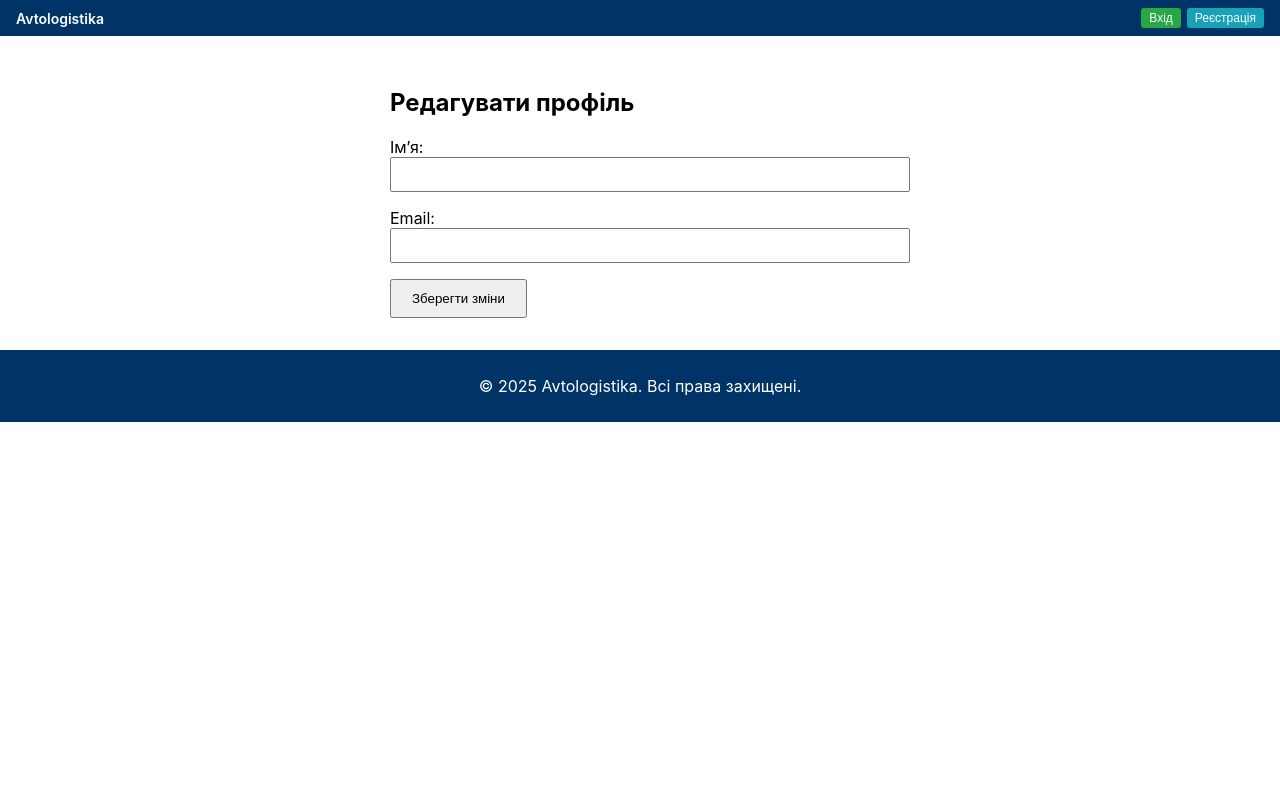
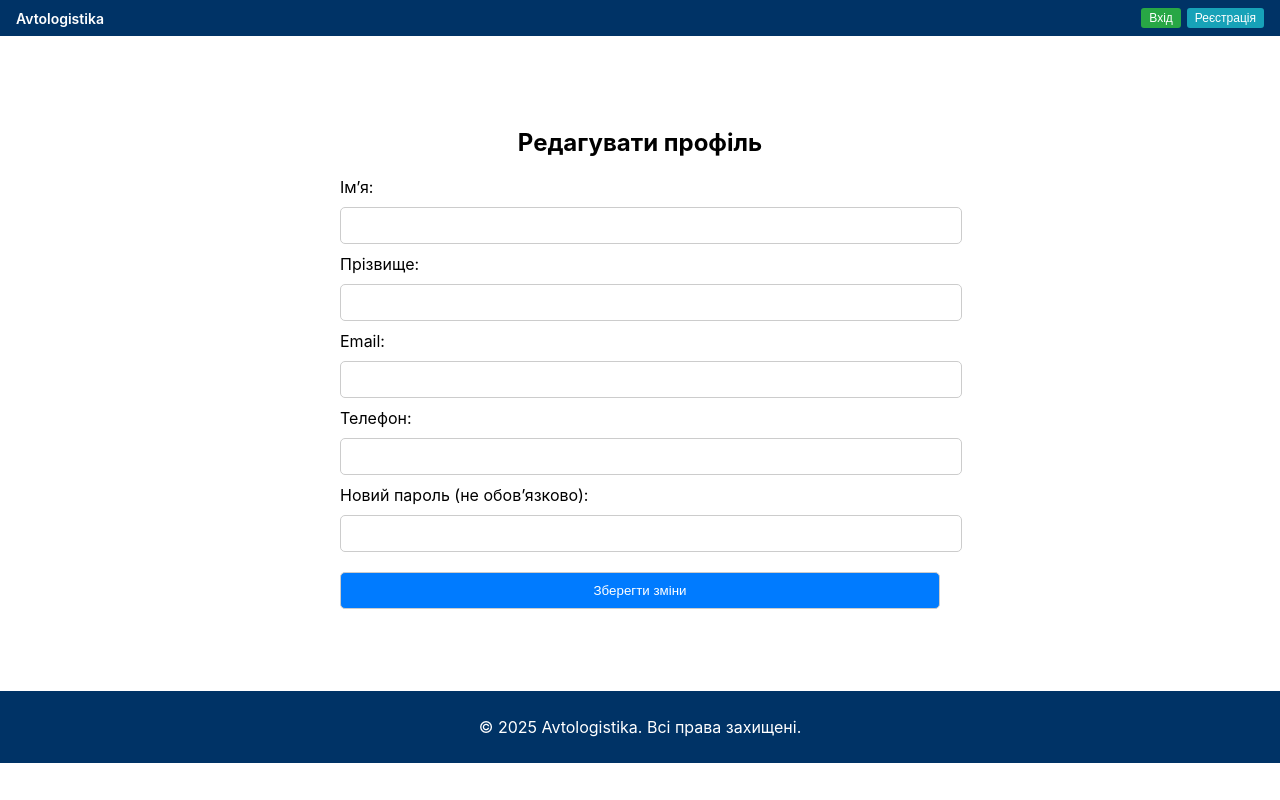
Before and after one commit to i-budonnyi/home, a React (Create React App) app: page /edit-profile in a window 1280 px wide. Built offline with nearby package versions, Linux system fonts and the light colour scheme.

Commit message:
download

```diff
--- a/src/components/EditProfilePage/EditProfilePage.js
+++ b/src/components/EditProfilePage/EditProfilePage.js
@@ -1,17 +1,24 @@
+// ✅ EditProfilePage.jsx — фронтенд React
+
 import React, { useState, useEffect } from 'react';
 
 const EditProfilePage = () => {
-  const [name, setName] = useState('');
+  const [firstName, setFirstName] = useState('');
+  const [lastName, setLastName] = useState('');
   const [email, setEmail] = useState('');
+  const [phone, setPhone] = useState('');
+  const [password, setPassword] = useState('');
   const [error, setError] = useState('');
   const [success, setSuccess] = useState(false);
 
-  // Завантаження профілю при першому рендері
   useEffect(() => {
     const token = localStorage.getItem('token');
     if (!token) return;
 
-    fetch(`${process.env.REACT_APP_API_BASE_URL}/api/self/profile`, {
+    const url = `${process.env.REACT_APP_API_BASE_URL}/api/self/profile`;
+    console.log("🔗 GET:", url);
+
+    fetch(url, {
       method: 'GET',
       headers: {
         'Authorization': `Bearer ${token}`
@@ -22,8 +29,10 @@ const EditProfilePage = () => {
         return res.json();
       })
       .then(data => {
-        setName(data.name || '');
+        setFirstName(data.name || '');
+        setLastName(data.surname || '');
         setEmail(data.email || '');
+        setPhone(data.phone || '');
       })
       .catch(err => {
         console.error('❌ Помилка завантаження профілю:', err);
@@ -31,7 +40,6 @@ const EditProfilePage = () => {
       });
   }, []);
 
-  // Відправка змін на сервер
   const handleSubmit = async (e) => {
     e.preventDefault();
     setError('');
@@ -50,13 +58,17 @@ const EditProfilePage = () => {
           'Content-Type': 'application/json',
           'Authorization': `Bearer ${token}`
         },
-        body: JSON.stringify({ name, email })
+        body: JSON.stringify({
+          name: firstName,
+          surname: lastName,
+          email,
+          phone,
+          password: password || undefined
+        })
       });
 
       if (!res.ok) throw new Error(`HTTP ${res.status}`);
       const data = await res.json();
-
-      console.log("✅ Оновлено:", data);
       setSuccess(true);
     } catch (err) {
       console.error("❌ Помилка оновлення:", err);
@@ -65,40 +77,41 @@ const EditProfilePage = () => {
   };
 
   return (
-    <div style={{ maxWidth: '500px', margin: '0 auto', padding: '2rem' }}>
-      <h2>Редагувати профіль</h2>
+    <div style={{ maxWidth: '600px', margin: '40px auto', padding: '2rem', background: '#fff', borderRadius: '8px' }}>
+      <h2 style={{ textAlign: 'center' }}>Редагувати профіль</h2>
       <form onSubmit={handleSubmit}>
-        {error && <p style={{ color: 'red' }}>{error}</p>}
-        {success && <p style={{ color: 'green' }}>Профіль успішно оновлено.</p>}
+        {error && <p style={{ color: 'red', textAlign: 'center' }}>{error}</p>}
+        {success && <p style={{ color: 'green', textAlign: 'center' }}>Профіль оновлено.</p>}
 
-        <div style={{ marginBottom: '1rem' }}>
-          <label htmlFor="name">Імʼя:</label><br />
-          <input
-            id="name"
-            type="text"
-            value={name}
-            onChange={e => setName(e.target.value)}
-            required
-            style={{ width: '100%', padding: '8px' }}
-          />
-        </div>
+        <label>Імʼя:</label>
+        <input value={firstName} onChange={e => setFirstName(e.target.value)} required style={inputStyle} />
 
-        <div style={{ marginBottom: '1rem' }}>
-          <label htmlFor="email">Email:</label><br />
-          <input
-            id="email"
-            type="email"
-            value={email}
-            onChange={e => setEmail(e.target.value)}
-            required
-            style={{ width: '100%', padding: '8px' }}
-          />
-        </div>
+        <label>Прізвище:</label>
+        <input value={lastName} onChange={e => setLastName(e.target.value)} style={inputStyle} />
 
-        <button type="submit" style={{ padding: '10px 20px' }}>Зберегти зміни</button>
+        <label>Email:</label>
+        <input type="email" value={email} onChange={e => setEmail(e.target.value)} required style={inputStyle} />
+
+        <label>Телефон:</label>
+        <input value={phone} onChange={e => setPhone(e.target.value)} style={inputStyle} />
+
+        <label>Новий пароль (не обовʼязково):</label>
+        <input type="password" value={password} onChange={e => setPassword(e.target.value)} style={inputStyle} />
+
+        <button type="submit" style={{ ...inputStyle, background: '#007bff', color: '#fff', cursor: 'pointer' }}>
+          Зберегти зміни
+        </button>
       </form>
     </div>
   );
 };
 
+const inputStyle = {
+  width: '100%',
+  padding: '10px',
+  margin: '10px 0',
+  borderRadius: '5px',
+  border: '1px solid #ccc'
+};
+
 export default EditProfilePage;
```
